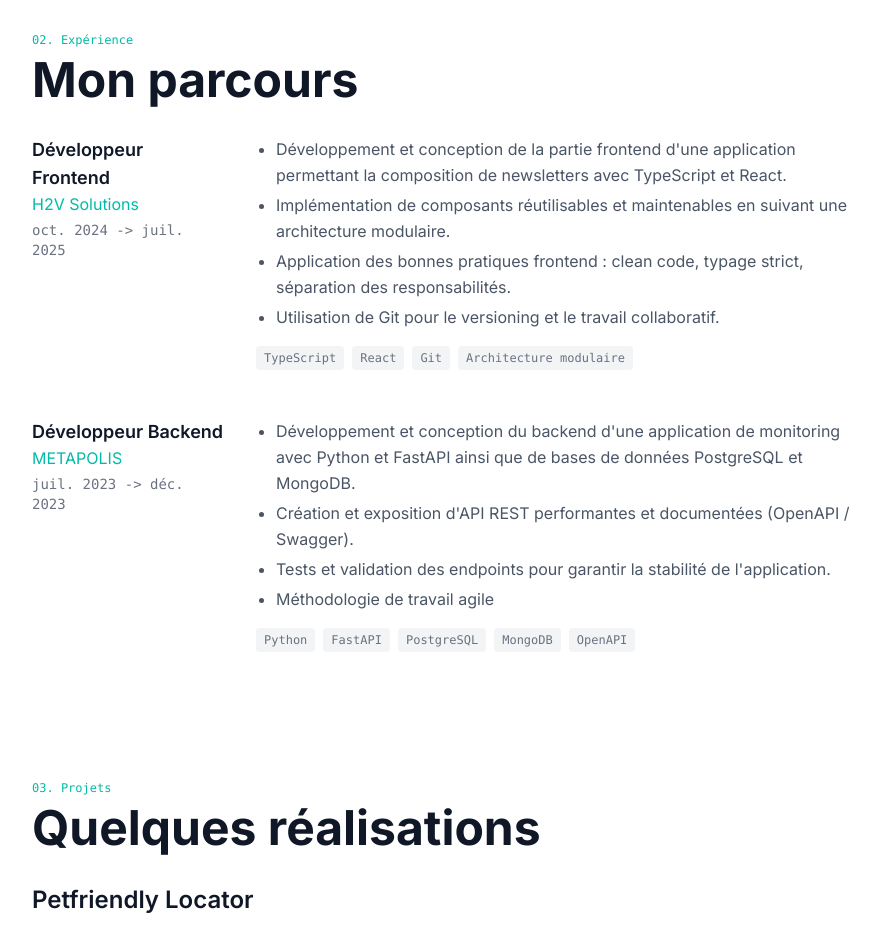
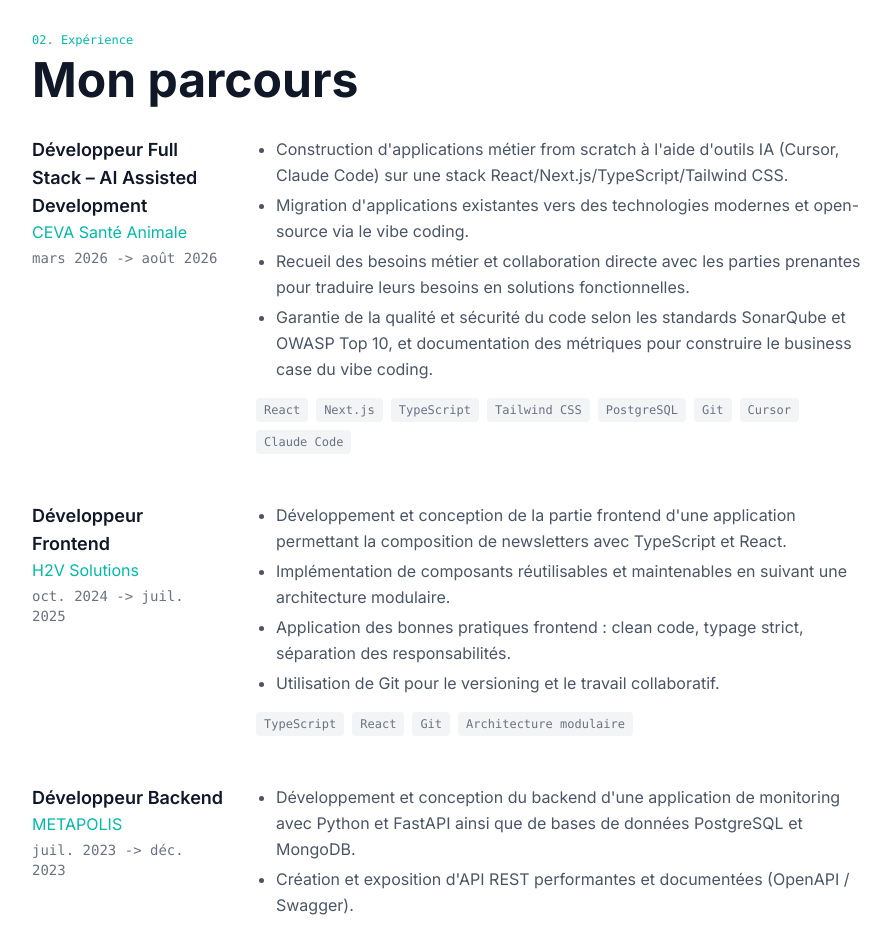
Before and after one commit to Periicles/portfolio, a Next.js app: page / in a window 1280 px wide. Shown: the part 1000-1927 px from the top of the page, without its empty margins (320-1211 px from the left). Built offline with nearby package versions, Linux system fonts and the light colour scheme.

Commit message:
feat(experience): add CEVA Santé Animale full stack AI-assisted dev role

```diff
--- a/app/components/Experience.tsx
+++ b/app/components/Experience.tsx
@@ -1,5 +1,17 @@
 export default function Experience() {
     const experiences = [
+        {
+            title: "Développeur Full Stack – AI Assisted Development",
+            company: "CEVA Santé Animale",
+            period: "mars 2026 -> août 2026",
+            description: [
+                "Construction d'applications métier from scratch à l'aide d'outils IA (Cursor, Claude Code) sur une stack React/Next.js/TypeScript/Tailwind CSS.",
+                "Migration d'applications existantes vers des technologies modernes et open-source via le vibe coding.",
+                "Recueil des besoins métier et collaboration directe avec les parties prenantes pour traduire leurs besoins en solutions fonctionnelles.",
+                "Garantie de la qualité et sécurité du code selon les standards SonarQube et OWASP Top 10, et documentation des métriques pour construire le business case du vibe coding."
+            ],
+            technologies: ["React", "Next.js", "TypeScript", "Tailwind CSS", "PostgreSQL", "Git", "Cursor", "Claude Code"]
+        },
         {
             title: "Développeur Frontend",
             company: "H2V Solutions",
```
